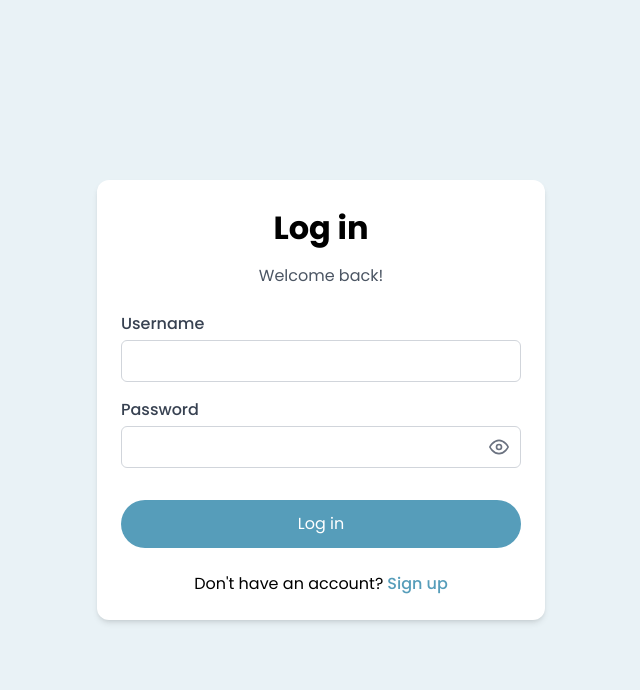
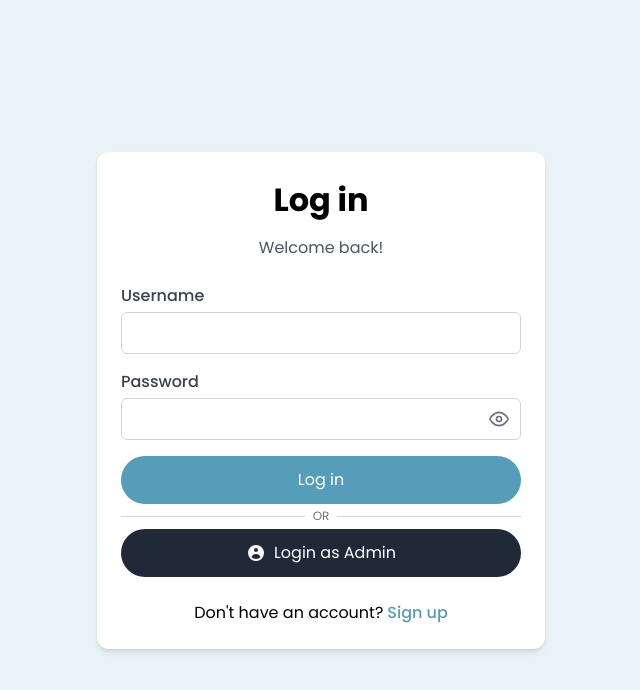
Before and after one commit to VoMinhKhoii/event-management-web-app, a React (Vite) app in the folder client/: page /login in a window 1280 px wide. Shown: the top 690 px of the page, without its empty margins (319-959 px from the left). Built offline with nearby package versions, Linux system fonts and the light colour scheme; what javascript-time-ago would draw is missing.

Commit message:
[ADD]: Login-Logout for admin

```diff
--- a/client/src/Admin/AdminSettingPage.jsx
+++ b/client/src/Admin/AdminSettingPage.jsx
@@ -16,7 +16,7 @@ const AdminSettingPage = () => {
 
     const [formErrors, setFormErrors] = useState({});
 
-    // Fetch current settings from MongoDB
+    // Fetch current settings from Setting Obj MongoDB
     useEffect(() => {
         const fetchSettings = async () => {
             try {
@@ -61,7 +61,7 @@ const AdminSettingPage = () => {
         const errors = validateForm();
         if (Object.keys(errors).length > 0) {
             setFormErrors(errors);
-            setMessage({ type: 'error', text: 'Please fix the errors before saving' });
+            setMessage({ type: 'error', text: 'Input error. Please fix before saving' });
             return;
         }
 
--- a/client/src/components/AdminNavPane.jsx
+++ b/client/src/components/AdminNavPane.jsx
@@ -181,10 +181,21 @@ const AdminNavPane = ({ activeMenu, setActiveMenu }) => {
                         {/* Bottom section for profile/logout (optional) */}
                         {!isSidebarCollapsed && (
                             <div className="p-3 border-t">
-                            <div className="text-xs text-gray-500">Logged in as:</div>
-                            <div className="text-sm font-medium">Admin</div>
+                                <div className="text-xs text-gray-500 mb-1">Logged in as:</div>
+                                <div className="text-sm font-medium mb-3">Admin</div>
+                                <button
+                                    onClick={() => {
+                                        // Clear auth token, session, or user state here
+                                        localStorage.removeItem('token'); // Adjust based on your auth logic
+                                        navigate('/login'); // Redirect to login page
+                                    }}
+                                    className="w-full text-center px-3 py-2 text-sm bg-red-100 text-red-600 rounded-full hover:bg-red-200 transition"
+                                >
+                                    Logout
+                                </button>
                             </div>
                         )}
+
                     </div>
                 )}
 
--- a/client/src/pages/Login/LoginPage.jsx
+++ b/client/src/pages/Login/LoginPage.jsx
@@ -9,6 +9,7 @@ const LoginPage = () => {
     const navigate = useNavigate();
     const { updateUser } = useContext(AuthContext);
     const [isLoading, setIsLoading] = useState(false);
+    const [isAdminLoading, setIsAdminLoading] = useState(false);
     const [error, setError] = useState(null);
     const [showPassword, setShowPassword] = useState(false);
     const [formData, setFormData] = useState({
@@ -46,21 +47,77 @@ const LoginPage = () => {
                 credentials: 'include' // Important for storing cookies
             });
 
+            // Check if the response is JSON before trying to parse it
+            const contentType = res.headers.get('content-type');
+            if (!contentType || !contentType.includes('application/json')) {
+                throw new Error(`Server returned ${res.status}: Expected JSON but got ${contentType || 'unknown content type'}`);
+            }
+
             const data = await res.json();
 
             if (!res.ok) {
-                console.error("No user data in response");
-                throw new Error(data.message || 'Login failed');
+                throw new Error(data.message || `Login failed with status: ${res.status}`);
             }
+
+            if (!data.user) {
+                throw new Error('No user data in response');
+            }
+
             updateUser(data.user);
             console.log('Login successful:', data);
             navigate('/home'); // Redirect to home page after successful login
 
         } catch (err) {
             console.error('Login error:', err);
-            alert(err.message || 'Something went wrong. Please try again.');
+            setError(err.message || 'Something went wrong. Please try again.');
         } finally {
             setIsLoading(false);
+        }
+    };
+
+    const handleAdminLogin = async (e) => {
+        e.preventDefault();
+        setIsAdminLoading(true);
+        setError(null);
+
+        try {
+            const res = await fetch('http://localhost:8800/api/auth/admin/login', {
+                method: 'POST',
+                headers: {
+                    'Content-Type': 'application/json'
+                },
+                body: JSON.stringify({
+                    username: formData.username,
+                    password: formData.password
+                }),
+                credentials: 'include'
+            });
+
+            // Check if the response is JSON before trying to parse it
+            const contentType = res.headers.get('content-type');
+            if (!contentType || !contentType.includes('application/json')) {
+                throw new Error(`Server returned ${res.status}: Expected JSON but got ${contentType || 'unknown content type'}`);
+            }
+
+            const data = await res.json();
+
+            if (!res.ok) {
+                throw new Error(data.message || `Admin login failed with status: ${res.status}`);
+            }
+
+            if (!data.user) {
+                throw new Error('No user data in response');
+            }
+
+            updateUser({...data.user, isAdmin: true});
+            console.log('Admin login successful:', data);
+            navigate('/admin/dashboard'); // Redirect to admin dashboard after successful login
+
+        } catch (err) {
+            console.error('Admin login error:', err);
+            setError(err.message || 'Admin login failed. Please verify your credentials.');
+        } finally {
+            setIsAdminLoading(false);
         }
     };
 
@@ -126,13 +183,36 @@ const LoginPage = () => {
                         </div>
                     </div>
 
+                    <div className="space-y-3">
                         <button
                             type="submit"
-                        className="text-[16px] w-full bg-[#569DBA] text-white py-[12px] rounded-full hover:bg-opacity-90 transition-colors mt-4"
+                            className="text-[16px] w-full bg-[#569DBA] text-white py-[12px] rounded-full hover:bg-opacity-90 transition-colors"
                             disabled={isLoading}
                         >
                             {isLoading ? 'Logging in...' : 'Log in'}
                         </button>
+
+                        <div className="relative flex items-center justify-center">
+                            <hr className="w-full border-gray-300" />
+                            <span className="absolute bg-white px-2 text-xs text-gray-500">OR</span>
+                        </div>
+
+                        <button
+                            type="button"
+                            onClick={handleAdminLogin}
+                            className="text-[16px] w-full bg-gray-800 text-white py-[12px] rounded-full hover:bg-gray-700 transition-colors flex items-center justify-center"
+                            disabled={isAdminLoading}
+                        >
+                            {isAdminLoading ? 'Processing...' : (
+                                <>
+                                    <svg xmlns="http://www.w3.org/2000/svg" className="h-5 w-5 mr-2" viewBox="0 0 20 20" fill="currentColor">
+                                        <path fillRule="evenodd" d="M18 10a8 8 0 11-16 0 8 8 0 0116 0zm-6-3a2 2 0 11-4 0 2 2 0 014 0zm-2 4a5 5 0 00-4.546 2.916A5.986 5.986 0 0010 16a5.986 5.986 0 004.546-2.084A5 5 0 0010 11z" clipRule="evenodd" />
+                                    </svg>
+                                    Login as Admin
+                                </>
+                            )}
+                        </button>
+                    </div>
                 </form>
 
                 <p className="text-[16px] text-center mt-6">
@@ -145,4 +225,5 @@ const LoginPage = () => {
         </div>
     );
 }
+
 export default LoginPage;
```
Lines whose indentation alone changed are shown as unchanged.
